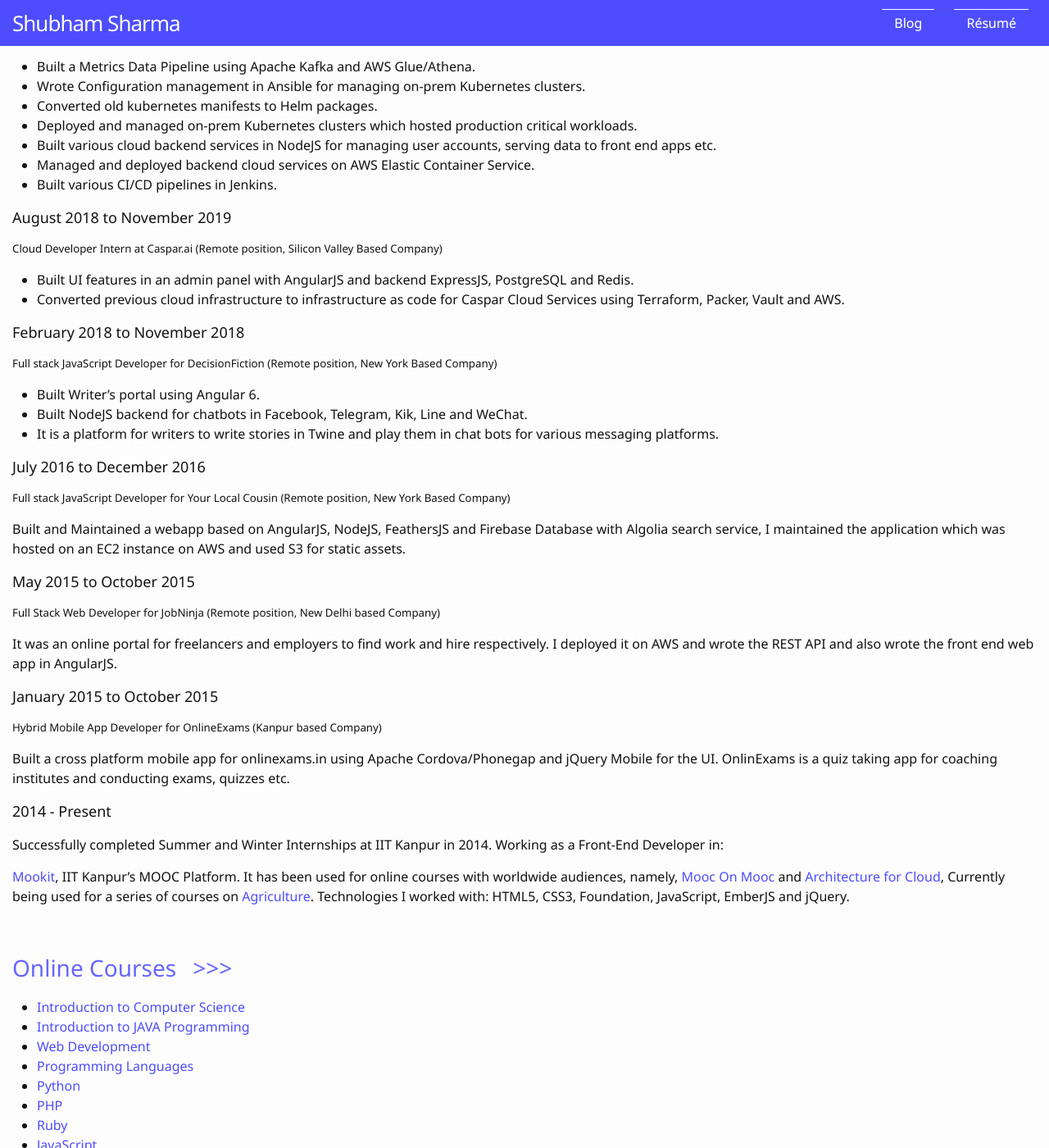
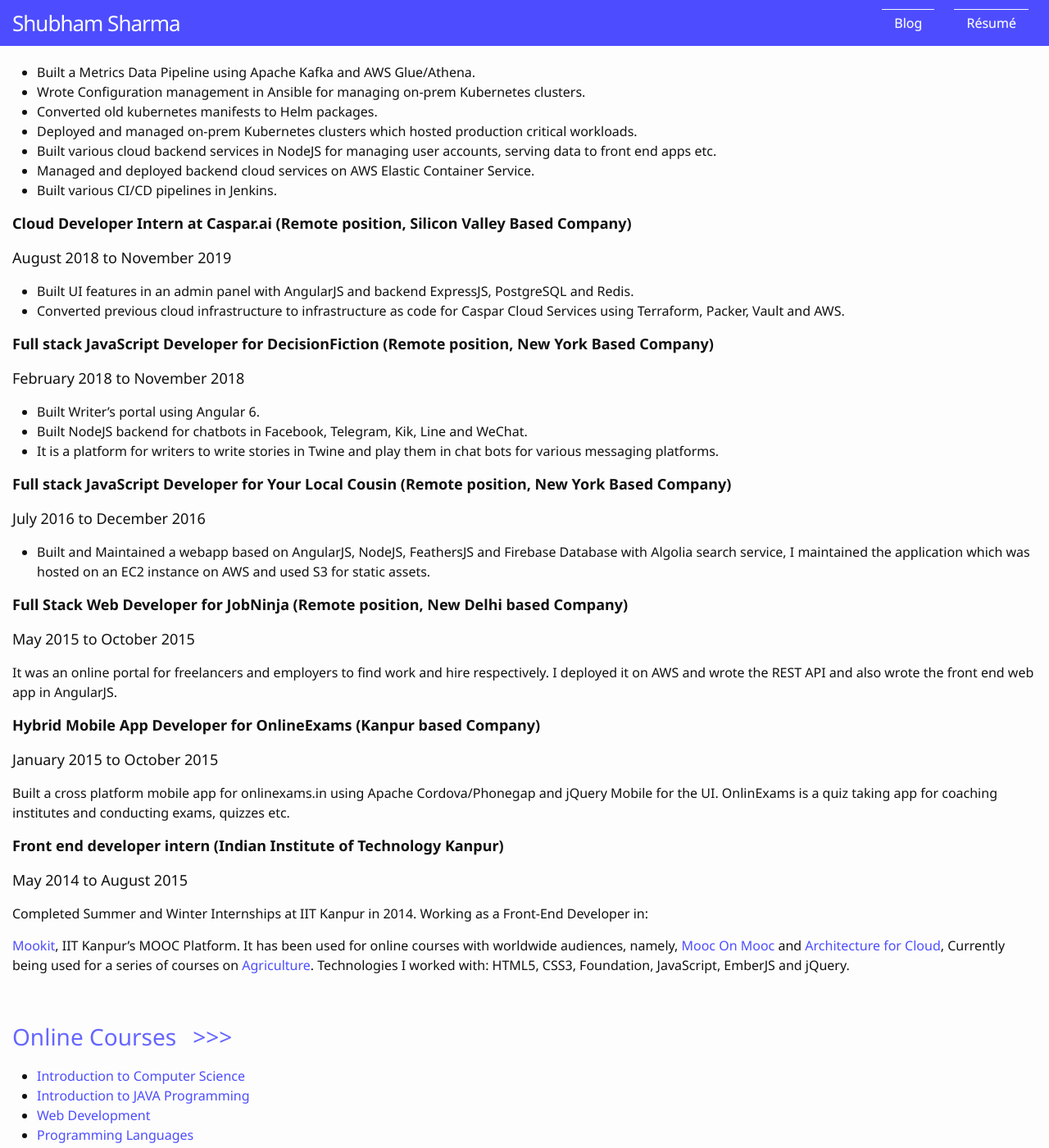
Before and after one commit to shubham1337/blog, a Jekyll site: the page built from resume.md, in a window 1280 px wide and 1400 px high, scrolled down 358 px. Shown: the whole window at 82% size. Built offline with Jekyll 4.4.1, drawn with Linux system fonts in a browser that asks for light colours; some of the changed text lies outside the part shown.

Commit message:
Update resume.md

```diff
--- a/resume.md
+++ b/resume.md
@@ -11,8 +11,8 @@ permalink: /resume/
 </div>
 
 
+#### **Cloud Developer at Caspar.ai (Working from Rotterdam, Netherlands office)**
 #### November 2019 to Present
-##### Cloud Developer at Caspar.ai (Working from Rotterdam, Netherlands office)
 
 - Built a Metrics Data Pipeline using Apache Kafka and AWS Glue/Athena.
 - Wrote Configuration management in Ansible for managing on-prem Kubernetes clusters.
@@ -23,41 +23,43 @@ permalink: /resume/
 - Built various CI/CD pipelines in Jenkins.
 
 
+#### **Cloud Developer Intern at Caspar.ai (Remote position, Silicon Valley Based Company)**
 #### August 2018 to November 2019
-##### Cloud Developer Intern at Caspar.ai (Remote position, Silicon Valley Based Company)
+
 - Built UI features in an admin panel with AngularJS and backend ExpressJS, PostgreSQL and Redis.
 - Converted previous cloud infrastructure to infrastructure as code for Caspar Cloud Services using Terraform, Packer, Vault and AWS.
 
 
+#### **Full stack JavaScript Developer for DecisionFiction (Remote position, New York Based Company)**
 #### February 2018 to November 2018
-##### Full stack JavaScript Developer for DecisionFiction (Remote position, New York Based Company)
 
 - Built Writer's portal using Angular 6.
 - Built NodeJS backend for chatbots in Facebook, Telegram, Kik, Line and WeChat.
 - It is a platform for writers to write stories in Twine and play them in chat bots for various messaging platforms.
 
 
+#### **Full stack JavaScript Developer for Your Local Cousin (Remote position, New York Based Company)**
 #### July 2016 to December 2016
-##### Full stack JavaScript Developer for Your Local Cousin (Remote position, New York Based Company)
 
-Built and Maintained a webapp based on AngularJS, NodeJS, FeathersJS and Firebase Database with Algolia search service, I maintained the application which was hosted on an EC2 instance on AWS and used S3 for static assets.
+- Built and Maintained a webapp based on AngularJS, NodeJS, FeathersJS and Firebase Database with Algolia search service, I maintained the application which was hosted on an EC2 instance on AWS and used S3 for static assets.
 
 
+#### **Full Stack Web Developer for JobNinja (Remote position, New Delhi based Company)**
 #### May 2015 to October 2015
-##### Full Stack Web Developer for JobNinja (Remote position, New Delhi based Company)
 
 It was an online portal for freelancers and employers to find work and hire respectively. I deployed it on AWS and wrote the REST API and also wrote the front end web app in AngularJS.
 
 
+#### **Hybrid Mobile App Developer for OnlineExams (Kanpur based Company)**
 #### January 2015 to October 2015
-##### Hybrid Mobile App Developer for OnlineExams (Kanpur based Company)
 
 Built a cross platform mobile app for onlinexams.in using Apache Cordova/Phonegap and jQuery Mobile for the UI. OnlinExams is a quiz taking app for coaching institutes and conducting exams, quizzes etc.
 
 
-#### 2014 - Present
+#### **Front end developer intern (Indian Institute of Technology Kanpur)**
+#### May 2014 to August 2015
 
-Successfully completed Summer and Winter Internships at IIT Kanpur in 2014. Working as a Front-End Developer in:
+Completed Summer and Winter Internships at IIT Kanpur in 2014. Working as a Front-End Developer in:
 
 [Mookit](http://mookit.co/), IIT Kanpur's MOOC Platform. It has been used for online courses with worldwide audiences, namely, [Mooc On Mooc](http://mooconmooc.org/) and [Architecture for Cloud](http://arch4cloud.in/), Currently being used for a series of courses on [Agriculture](http://agmoocs.in/). Technologies I worked with: HTML5, CSS3, Foundation, JavaScript, EmberJS and jQuery.
 
```
